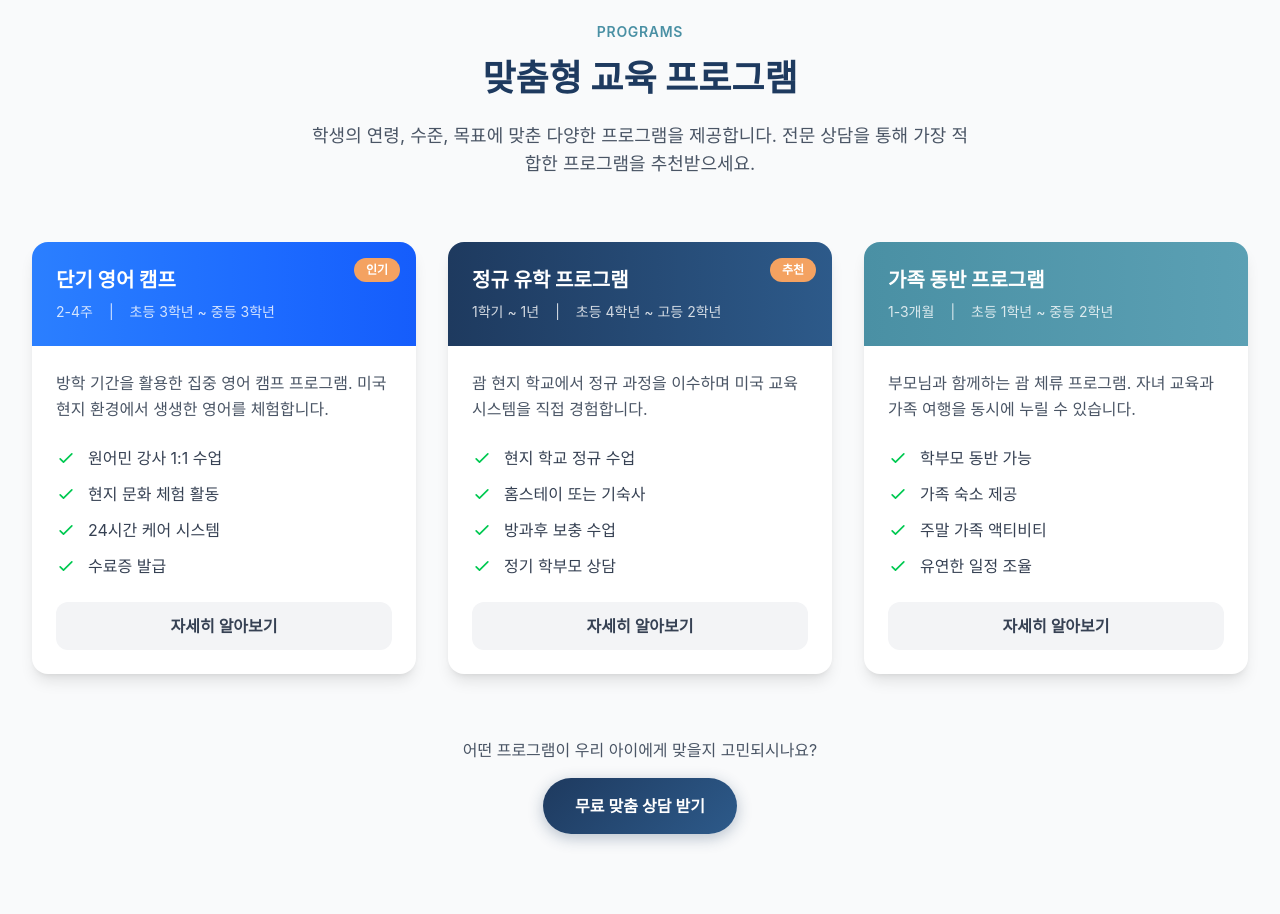
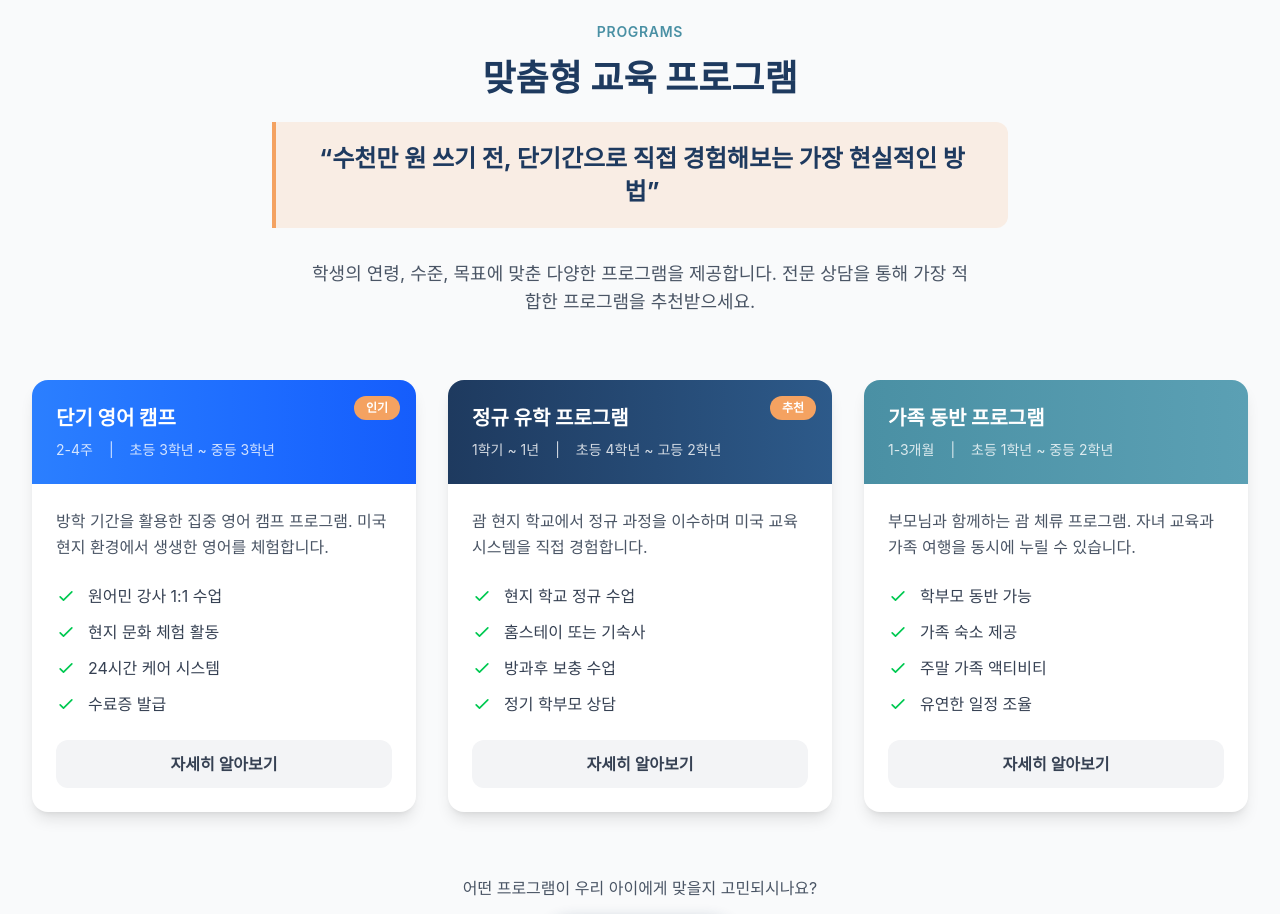
Before and after one commit to reepower84-png/ces-landing, a Next.js app: page / in a window 1280 px wide. Shown: the part 2020-2934 px from the top of the page. Built offline with nearby package versions, Linux system fonts and the light colour scheme; a web font is replaced by a local one.

Commit message:
feat: 프로그램 섹션에 강조 문구 추가
Co-Authored-By: Claude Opus 4.6 (1M context) <noreply@anthropic.com>

```diff
--- a/src/components/Programs.tsx
+++ b/src/components/Programs.tsx
@@ -49,6 +49,11 @@ export default function Programs() {
           <h2 className="text-3xl sm:text-4xl font-bold text-[#1e3a5f] mb-6">
             맞춤형 교육 프로그램
           </h2>
+          <div className="max-w-3xl mx-auto mb-8 px-4">
+            <p className="inline-block text-base sm:text-xl md:text-2xl font-bold text-[#1e3a5f] leading-snug bg-[#f4a261]/15 border-l-4 border-[#f4a261] rounded-r-xl px-5 py-4 sm:px-7 sm:py-5">
+              “수천만 원 쓰기 전, 단기간으로 직접 경험해보는<br className="sm:hidden" /> 가장 현실적인 방법”
+            </p>
+          </div>
           <p className="text-gray-600 max-w-2xl mx-auto text-lg">
             학생의 연령, 수준, 목표에 맞춘 다양한 프로그램을 제공합니다.
             전문 상담을 통해 가장 적합한 프로그램을 추천받으세요.
```
